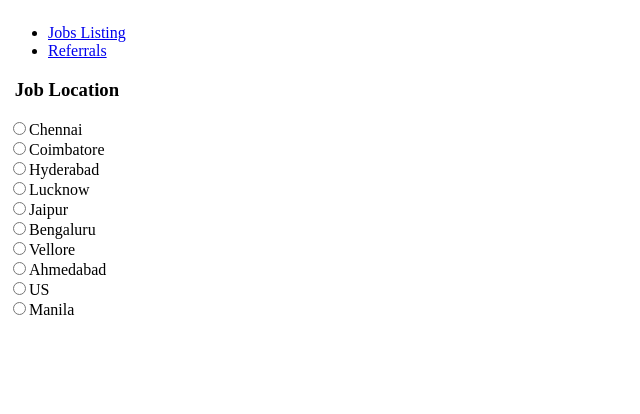
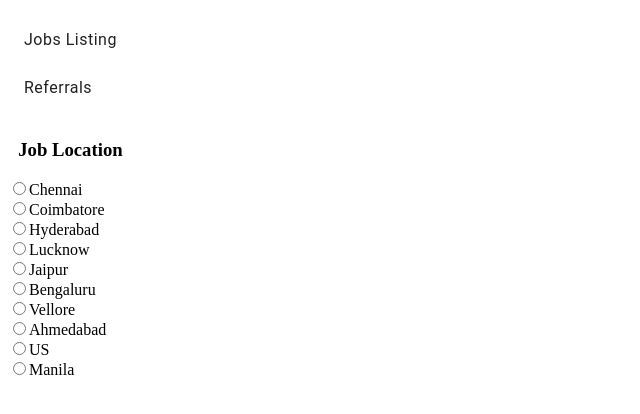
Before and after one commit to mithun30052001/angular-filters, an Angular app: page / in a window 1280 px wide. Shown: the top 414 px of the page, without its empty margins (0-640 px from the left). Built offline with nearby package versions, Linux system fonts and the light colour scheme.

Commit message:
list is made as a sidenavbar

```diff
--- a/src/app/menu-list/menu-list.component.html
+++ b/src/app/menu-list/menu-list.component.html
@@ -1,6 +1,6 @@
-<div class="menu-list">
-  <ul>
-    <li><a routerLink="/jobs" routerLinkActive="active">Jobs Listing</a></li>
-    <li><a routerLink="/referrals" routerLinkActive="active">Referrals</a></li>
-  </ul>
-</div>
+ <mat-sidenav #sidenav mode="side" opened="true">
+    <mat-nav-list>
+      <a mat-list-item routerLink="/jobs" routerLinkActive="active">Jobs Listing</a>
+      <a mat-list-item routerLink="/referrals" routerLinkActive="active">Referrals</a>
+    </mat-nav-list>
+</mat-sidenav>
```
